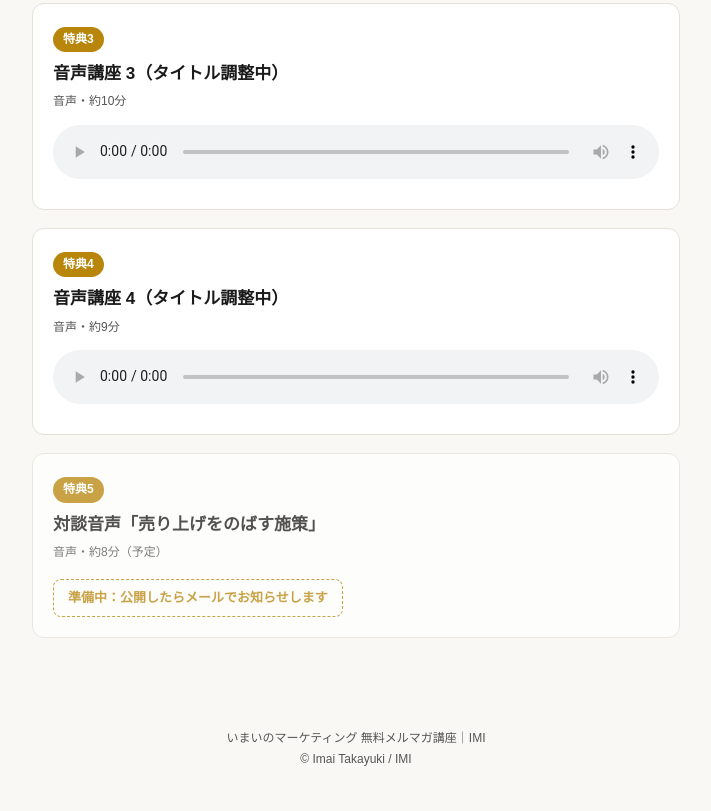
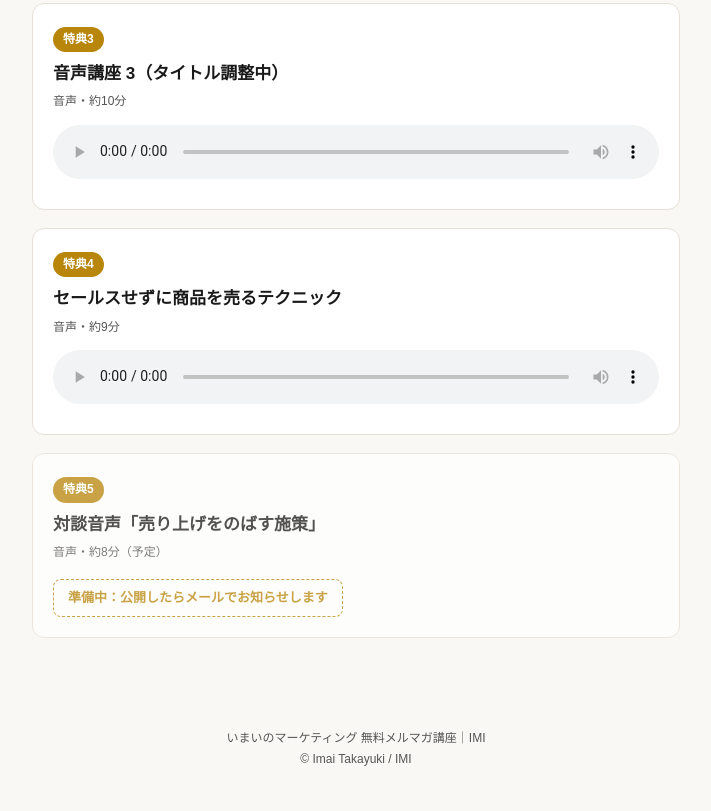
Before and after one commit to awesomesweetser/imi-lp, a plain HTML site: page tokuten-room-8k2f/index.html in a window 1280 px wide. Shown: the part 755-1566 px from the top of the page, without its empty margins (284-995 px from the left). Drawn offline with Linux system fonts and the light colour scheme.

Commit message:
Update index.html

```diff
--- a/tokuten-room-8k2f/index.html
+++ b/tokuten-room-8k2f/index.html
@@ -57,7 +57,7 @@
 
   <section class="card" id="bonus4">
     <span class="tag">特典4</span>
-    <h2>音声講座 4（タイトル調整中）</h2>
+    <h2>セールスせずに商品を売るテクニック</h2>
     <div class="meta">音声・約9分</div>
     <audio controls preload="metadata" src="bonus4.mp3"></audio>
   </section>
```
